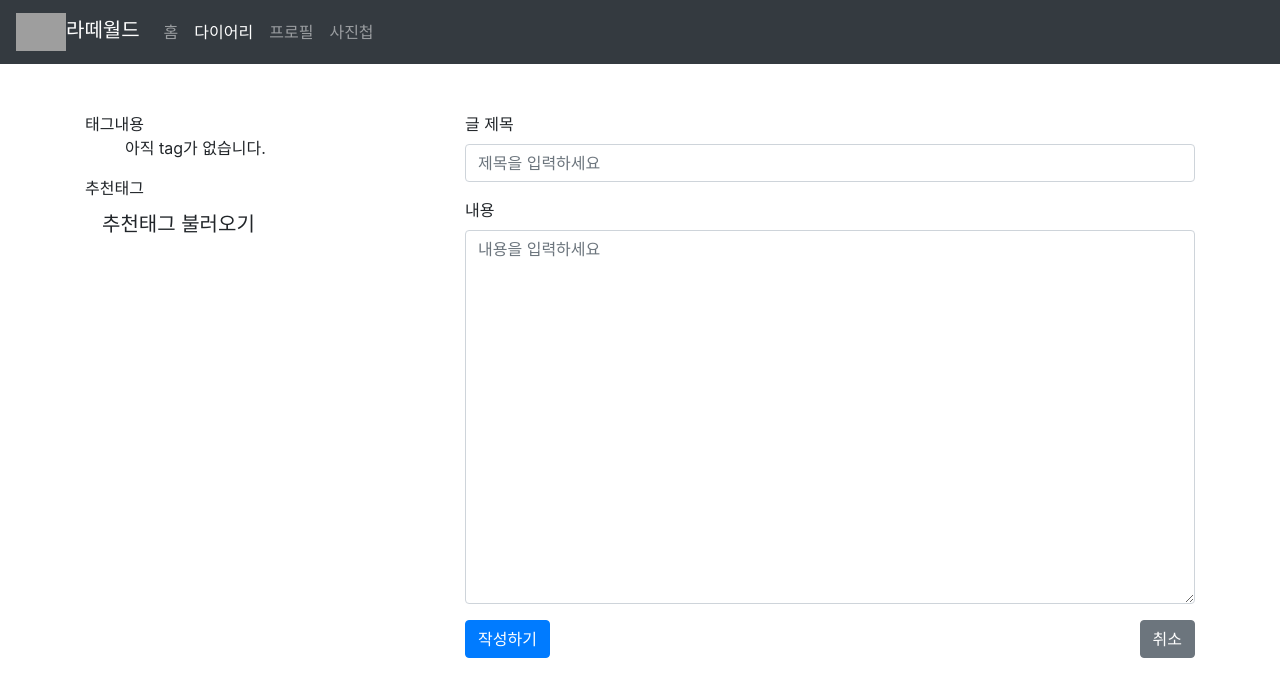
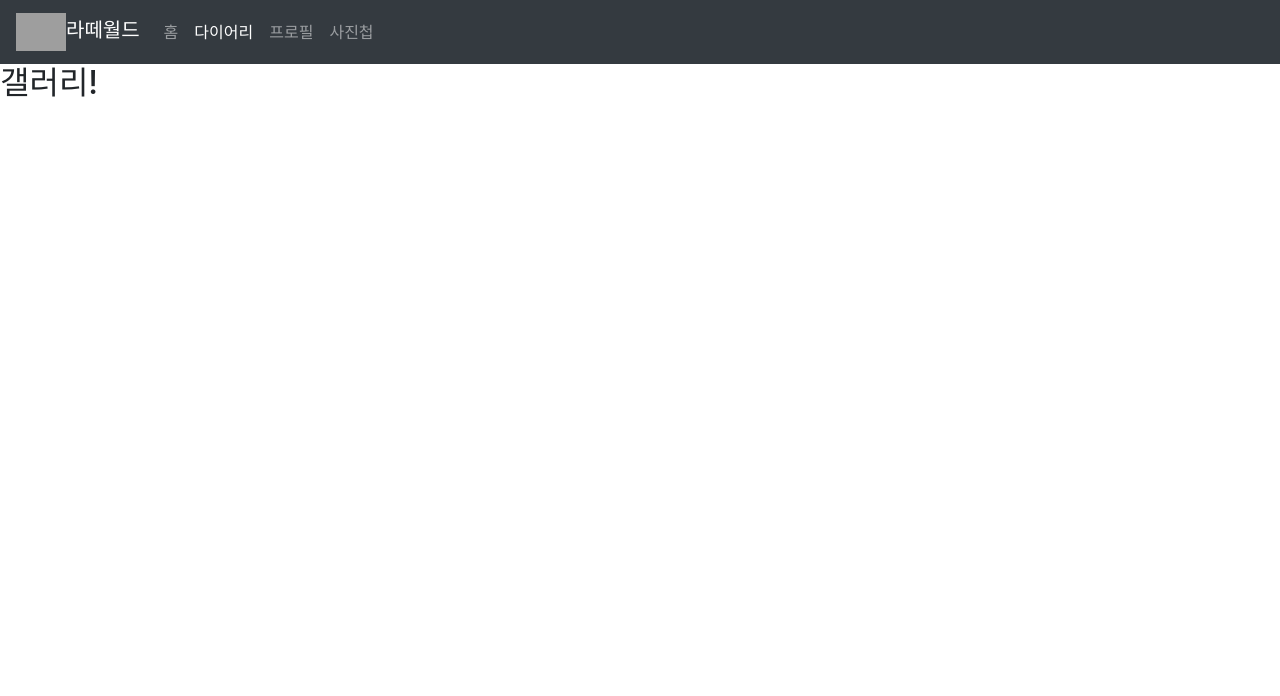
Before and after one commit to boostcamp-2020/relay_06, a React (Create React App) app in the folder frontend/: page /gallery in a window 1280 px wide. Shown: the top 696 px of the page. Built offline with nearby package versions, Linux system fonts and the light colour scheme; grey boxes are pictures that could not be loaded; the HTML template or start-up script is replaced by a standard one.

Commit message:
feat: 라우터 추가

```diff
--- a/frontend/package.json
+++ b/frontend/package.json
@@ -9,6 +9,7 @@
     "axios": "^0.19.2",
     "react": "^16.13.1",
     "react-dom": "^16.13.1",
+    "react-router-dom": "^5.2.0",
     "react-scripts": "3.4.1"
   },
   "scripts": {
--- a/frontend/src/App.js
+++ b/frontend/src/App.js
@@ -1,14 +1,40 @@
-import React from "react";
-import Navbar from "./components/Navbar";
-import PostEdit from "./components/PostEdit";
+// import React from "react";
+import Navbar from './components/Navbar';
+// import PostEdit from "./components/PostEdit";
 
-function App() {
-  return (
-    <div className="App">
-      <Navbar />
-      <PostEdit />
-    </div>
-  );
+// function App() {
+//   return (
+
+/* <div className="App">
+  <Navbar />
+  <PostEdit />
+</div>; */
+
+//   );
+// }
+
+// export default App;
+
+import React, { Component } from 'react';
+import { BrowserRouter, Route } from 'react-router-dom';
+import { Gallery, Home } from './pages';
+
+class App extends Component {
+  render() {
+    return (
+      <React.Fragment>
+        <BrowserRouter>
+          <div className="App">
+            <Navbar />
+            <div>
+              <Route exact path="/" component={Home} />
+              <Route path="/gallery" component={Gallery} />
+            </div>
+          </div>
+        </BrowserRouter>
+      </React.Fragment>
+    );
+  }
 }
 
 export default App;
--- a/frontend/src/components/Navbar.js
+++ b/frontend/src/components/Navbar.js
@@ -4,27 +4,45 @@ function Navbar() {
   return (
     <div>
       <nav class="navbar navbar-expand-lg navbar-dark bg-dark">
-
         <a class="navbar-brand" href="#">
-            <img  width='50px'  src="https://stickershop.line-scdn.net/stickershop/v1/product/1979/LINEStorePC/main.png;compress=true" />
-            라떼월드
+          <img
+            width="50px"
+            src="https://stickershop.line-scdn.net/stickershop/v1/product/1979/LINEStorePC/main.png;compress=true"
+          />
+          라떼월드
         </a>
-        <button class="navbar-toggler" type="button" data-toggle="collapse" data-target="#navbarNav" aria-controls="navbarNav" aria-expanded="false" aria-label="Toggle navigation">
+        <button
+          class="navbar-toggler"
+          type="button"
+          data-toggle="collapse"
+          data-target="#navbarNav"
+          aria-controls="navbarNav"
+          aria-expanded="false"
+          aria-label="Toggle navigation"
+        >
           <span class="navbar-toggler-icon"></span>
         </button>
         <div class="collapse navbar-collapse" id="navbarNav">
           <ul class="navbar-nav">
             <li class="nav-item">
-              <a class="nav-link" href="#"><span class="glyphicon glyphicon-search" aria-hidden="true"></span>홈</a>
+              <a class="nav-link" href="/">
+                <span class="glyphicon glyphicon-search" aria-hidden="true"></span>홈
+              </a>
             </li>
             <li class="nav-item active">
-              <a class="nav-link" href="#">다이어리<span class="sr-only">(current)</span></a>
+              <a class="nav-link" href="#">
+                다이어리<span class="sr-only">(current)</span>
+              </a>
             </li>
             <li class="nav-item">
-              <a class="nav-link" href="#">프로필</a>
+              <a class="nav-link" href="#">
+                프로필
+              </a>
             </li>
             <li class="nav-item">
-              <a class="nav-link" href="#">사진첩</a>
+              <a class="nav-link" href="/gallery">
+                사진첩
+              </a>
             </li>
           </ul>
         </div>
--- /dev/null
+++ b/frontend/src/pages/Gallery.js
@@ -0,0 +1,11 @@
+import React from 'react';
+
+const Gallery = () => {
+  return (
+    <div>
+      <h2>갤러리!</h2>
+    </div>
+  );
+};
+
+export default Gallery;
--- /dev/null
+++ b/frontend/src/pages/Home.js
@@ -0,0 +1,11 @@
+import React from 'react';
+
+const Home = () => {
+  return (
+    <div>
+      <h2>홈</h2>
+    </div>
+  );
+};
+
+export default Home;
--- /dev/null
+++ b/frontend/src/pages/index.js
@@ -0,0 +1,2 @@
+export { default as Gallery } from './Gallery';
+export { default as Home } from './Home';
```
Also changed, not shown: frontend/src/pages/ImageUpload.js (added, +11 -0 lines), 2 other files (tests, documents, lock files or other folders).
